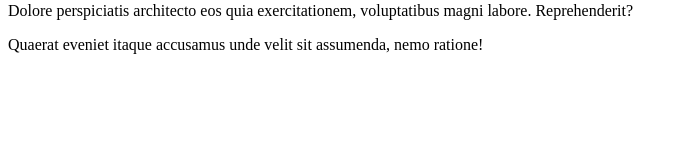
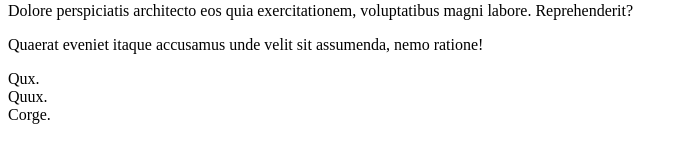
Before and after one commit to Clement-Lemiere/exo-git-flow-advanced, a plain HTML site: page index.html in a window 1280 px wide. Shown: the part 502-664 px from the top of the page, without its empty margins (0-688 px from the left). Drawn offline with Linux system fonts and the light colour scheme.

Commit message:
6th commit:     add a footer in index.html

```diff
--- a/index.html
+++ b/index.html
@@ -32,5 +32,10 @@
             </div>
         </section>
     </main>
+    <footer>
+        <div>Qux.</div>
+        <div>Quux.</div>
+        <div>Corge.</div>
+    </footer>
 </body>
 </html>
```
